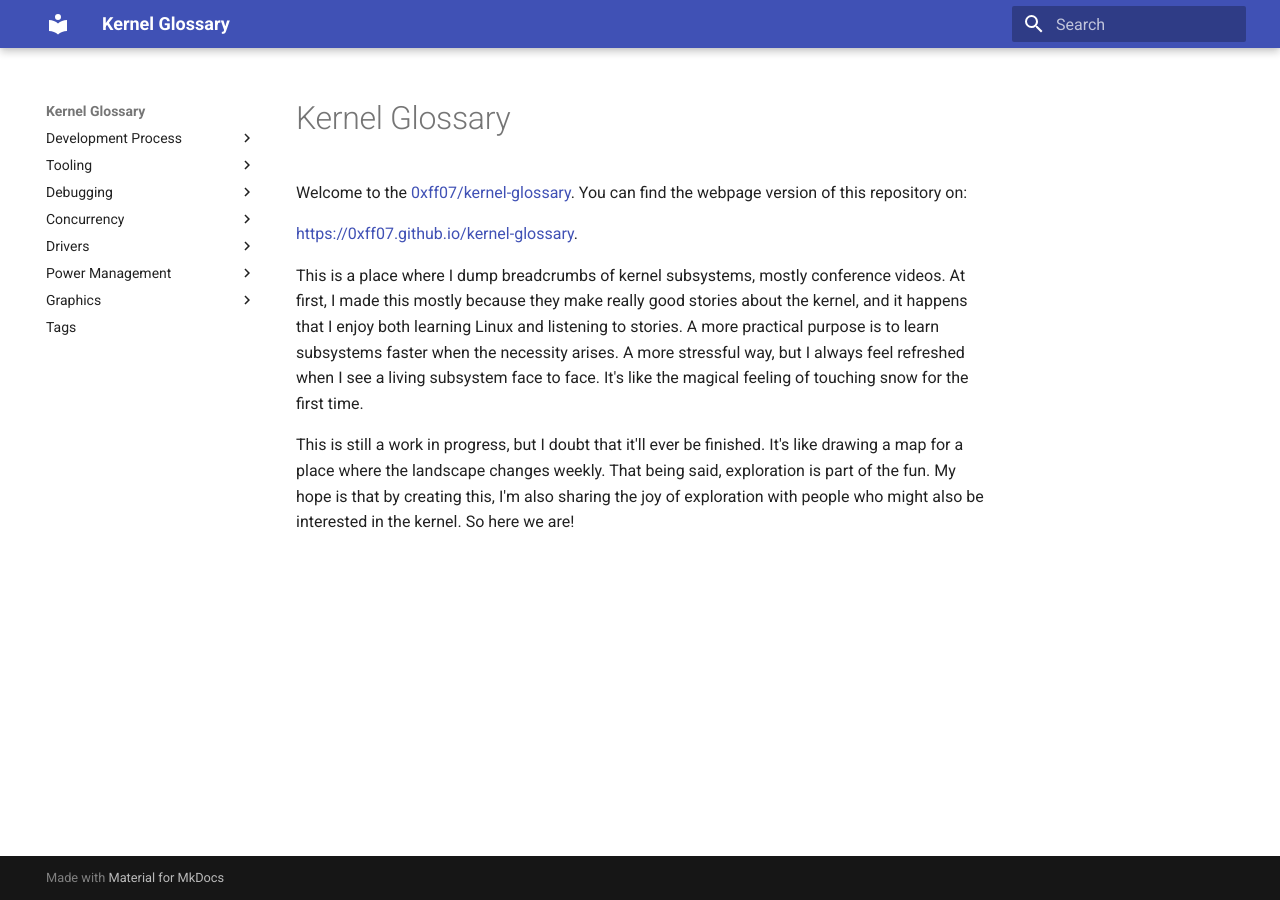
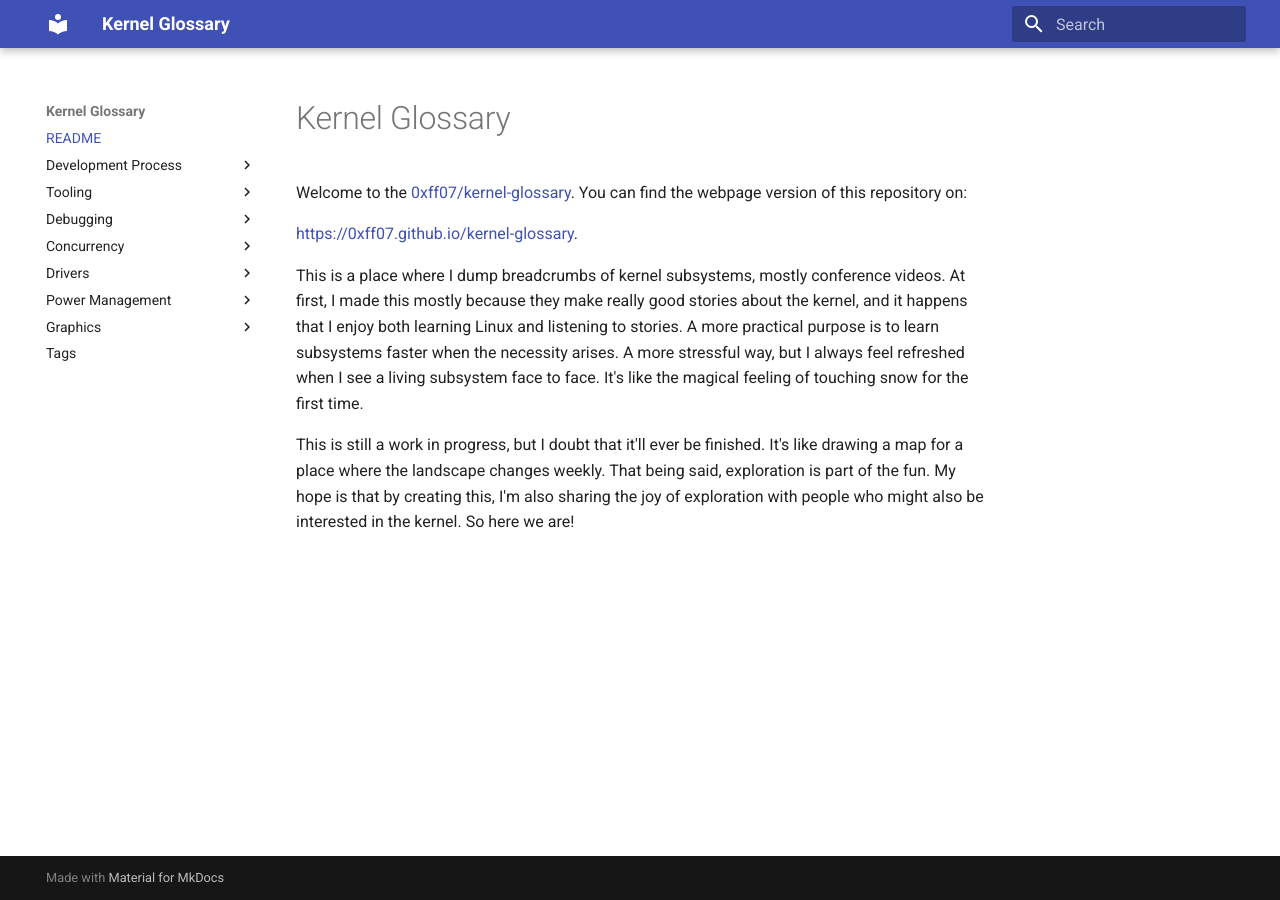
Before and after one commit to 0xff07/kernel-glossary, an MkDocs documentation site: the page built from docs/README.md, in a window 1280 px wide. Built offline with MkDocs 1.6.1 and Material for MkDocs 9.7.7, drawn with Linux system fonts in a browser that asks for light colours.

Commit message:
doc: include README to the tabs
Signed-off-by: Yo-Jung (Leo) Lin <0xff07@gmail.com>

```diff
--- a/mkdocs.yml
+++ b/mkdocs.yml
@@ -6,6 +6,7 @@ plugins:
   - tags
 
 nav:
+  - README: README.md
   - Development Process:
     - The kernel community:
       - Overview: workflows/development-process.md
```
